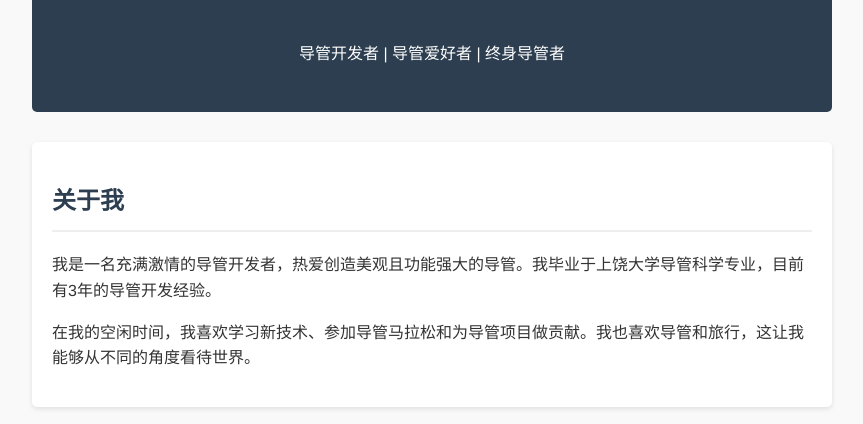
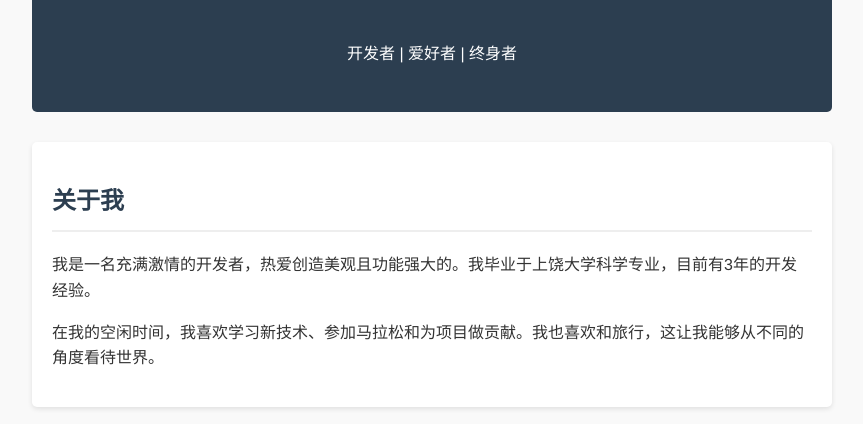
Before and after one commit to Ms2263/Ms2263.github.io, a plain HTML site: page index.html in a window 1280 px wide. Shown: the part 297-721 px from the top of the page, without its empty margins (208-1071 px from the left). Drawn offline with Linux system fonts and the light colour scheme.

Commit message:
Update index.html

```diff
--- a/index.html
+++ b/index.html
@@ -74,13 +74,13 @@
     <header>
         <h1>你好，我是柯桌陈</h1>
         <img src="myphoto.io.jpg" alt="我的照片" class="profile-img">
-        <p>导管开发者 | 导管爱好者 | 终身导管者</p>
+        <p>开发者 | 爱好者 | 终身者</p>
     </header>
 
     <section>
         <h2>关于我</h2>
-        <p>我是一名充满激情的导管开发者，热爱创造美观且功能强大的导管。我毕业于上饶大学导管科学专业，目前有3年的导管开发经验。</p>
-        <p>在我的空闲时间，我喜欢学习新技术、参加导管马拉松和为导管项目做贡献。我也喜欢导管和旅行，这让我能够从不同的角度看待世界。</p>
+        <p>我是一名充满激情的开发者，热爱创造美观且功能强大的。我毕业于上饶大学科学专业，目前有3年的开发经验。</p>
+        <p>在我的空闲时间，我喜欢学习新技术、参加马拉松和为项目做贡献。我也喜欢和旅行，这让我能够从不同的角度看待世界。</p>
     </section>
 
     <section>
```
